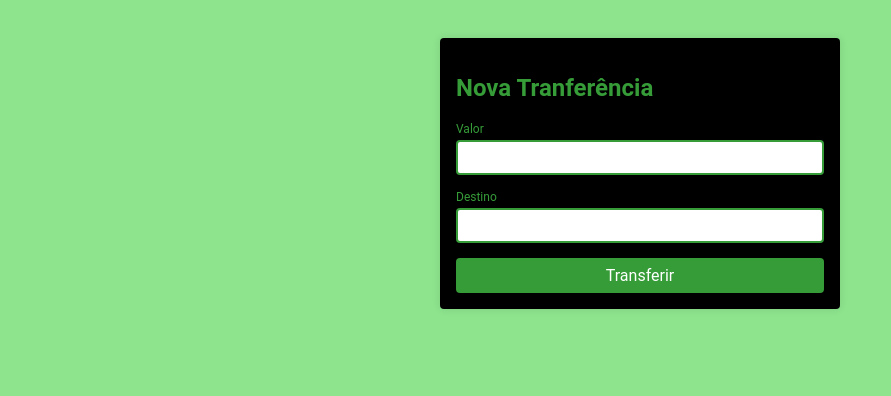
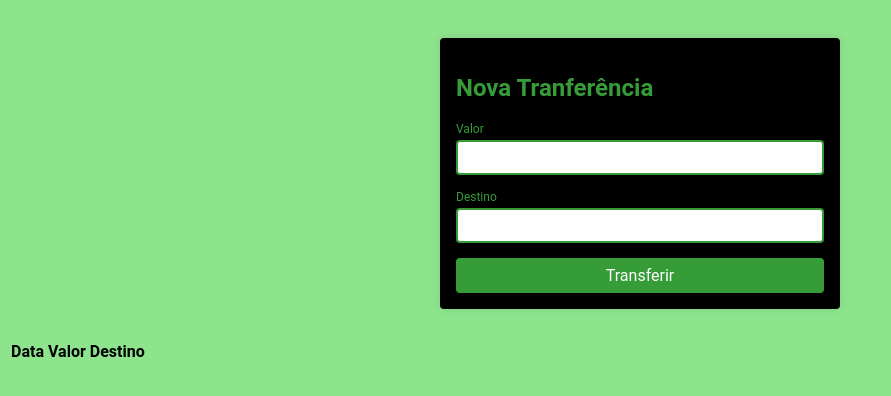
Before and after one commit to deboraalessandra/Bank, an Angular app in the folder bank/: page / in a window 1280 px wide. Shown: the top 396 px of the page, without its empty margins (0-891 px from the left). Built offline with nearby package versions, Linux system fonts and the light colour scheme.

Commit message:
Table extrato criada

```diff
--- a/bank/src/app/extrato/extrato.component.html
+++ b/bank/src/app/extrato/extrato.component.html
@@ -1,11 +1,14 @@
-<div *ngFor="let transferencia of transferencias">
-  <p>
-    Data: {{transferencia?.data}}
-  </p>
-  <p>
-    Valor: {{transferencia?.valor}}
-  </p>
-  <p>
-    Destino: {{transferencia?.destino}}
-  </p>
-</div>
+<table>
+  <thead>
+    <th>Data</th>
+    <th>Valor</th>
+    <th>Destino</th>
+  </thead>
+  <tbody>
+    <tr *ngFor="let transferencia of transferencias">
+      <td>Data: {{transferencia?.data}}</td>
+      <td>Valor: {{transferencia?.valor}}</td>
+      <td>Destino: {{transferencia?.destino}}</td>
+    </tr>
+  </tbody>
+</table>
```
